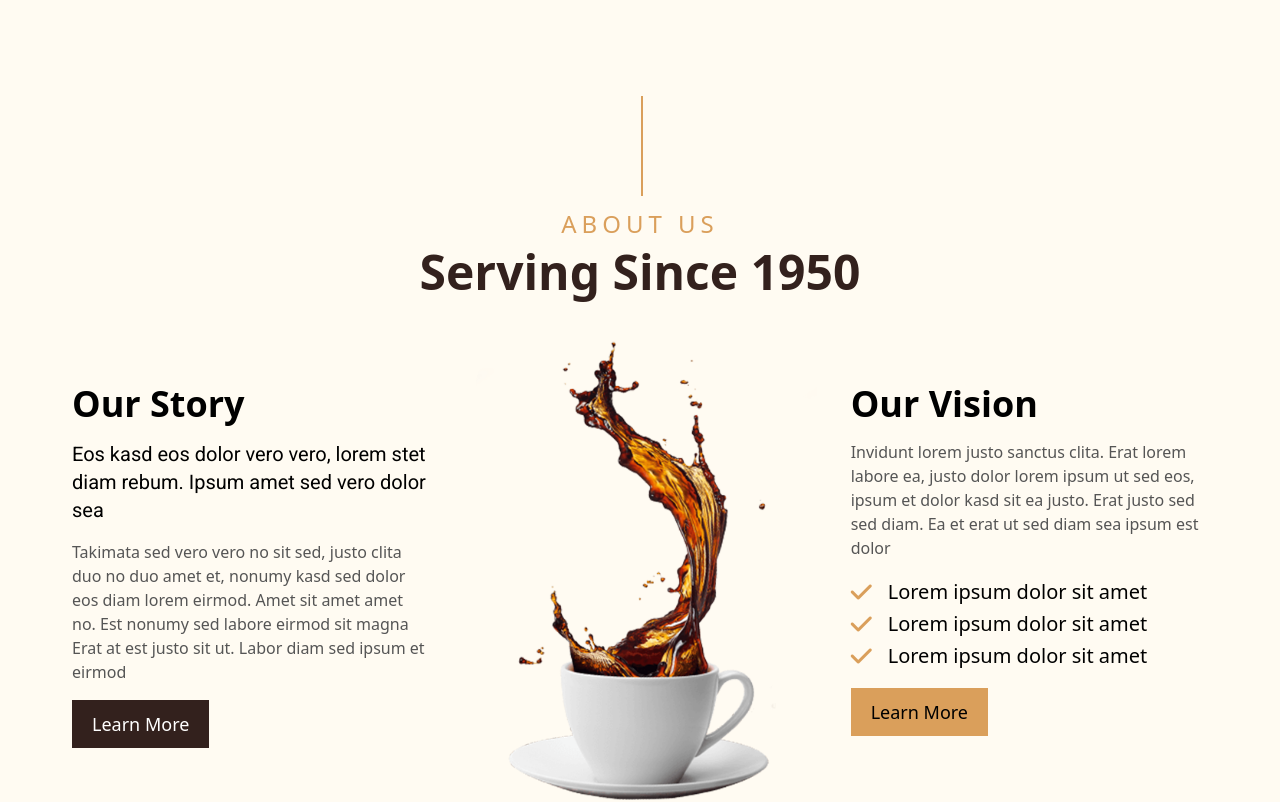
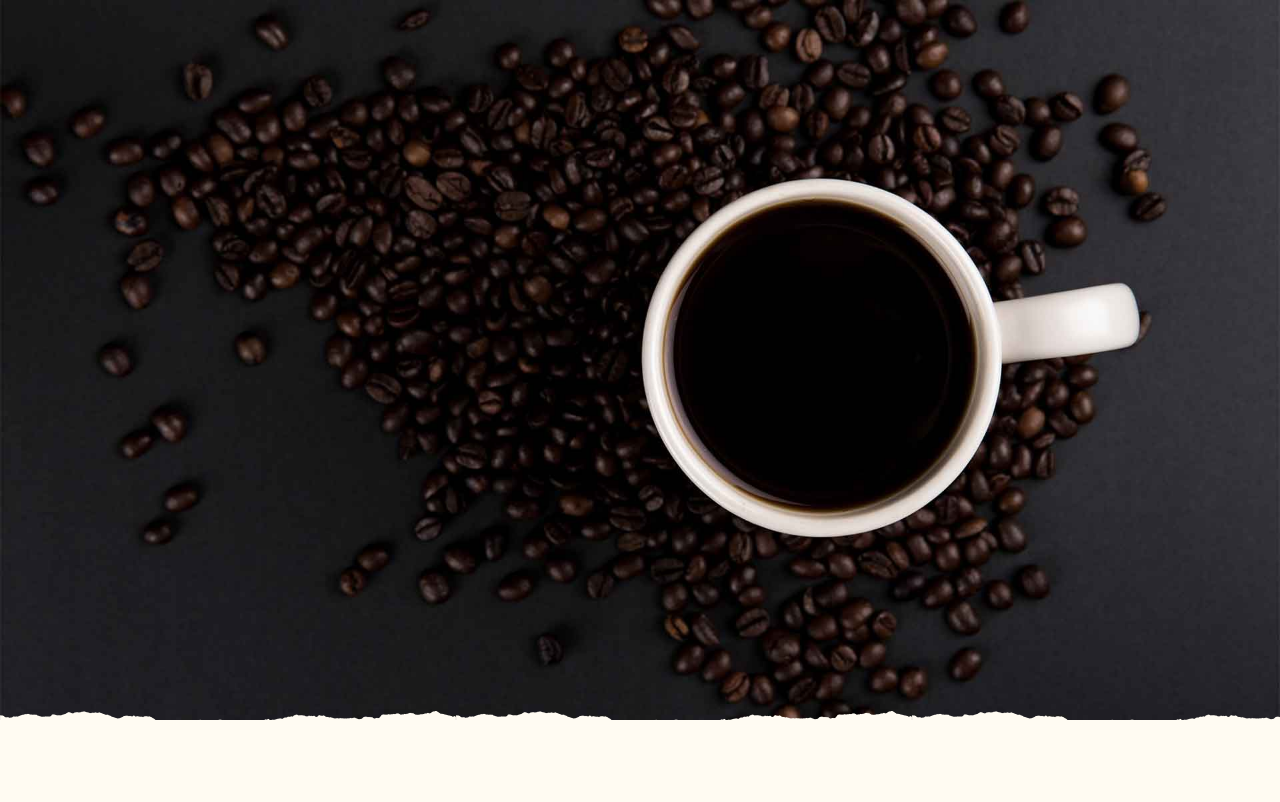
Before and after one commit to farhan-jabil/koppee, a React (Create React App) app: page / in a window 1280 px wide. Shown: the top 802 px of the page. Built offline with nearby package versions, Linux system fonts and the light colour scheme.

Commit message:
working on hero

```diff
--- a/src/App.css
+++ b/src/App.css
@@ -62,6 +62,7 @@ body {
   z-index: 1;
 }
 
+
 /* responsive */
 
 @media (max-width: 1024px) {
--- a/src/App.js
+++ b/src/App.js
@@ -14,7 +14,7 @@ function App() {
     <>
       <div>
         {/* <Navbar></Navbar> */}
-        {/* <Hero></Hero> */}
+        <Hero></Hero>
         <div className="py-3 lg:py-12"/>
         <About/>
         <div className="py-3 lg:py-12"/>
--- a/src/components/Hero.js
+++ b/src/components/Hero.js
@@ -27,6 +27,9 @@ import { images } from "../utils/demo_images";
 // };
 
 const Hero = () => {
+
+  const sliderImages = [images.hero1, images.hero2];
+
   const settings = {
     infinite: true,
     speed: 200,
@@ -38,18 +41,16 @@ const Hero = () => {
   };
 
   return (
-    <div className="slider-container w-full">
+    <div className="slider-container w-full overlay-bottom relative">
       <Slider {...settings}>
         <div className="w-full">
           <div>
             <img src={images.hero1} className="w-full" alt="Hero 1" />
-            <img src={images.overlayBottom} className="w-full" alt="" />
           </div>
         </div>
         <div className="w-full">
           <div>
             <img src={images.hero2} className="w-full" alt="Hero 2" />
-            <img src={images.overlayBottom} className="w-full" alt="" />
           </div>
         </div>
       </Slider>
```
